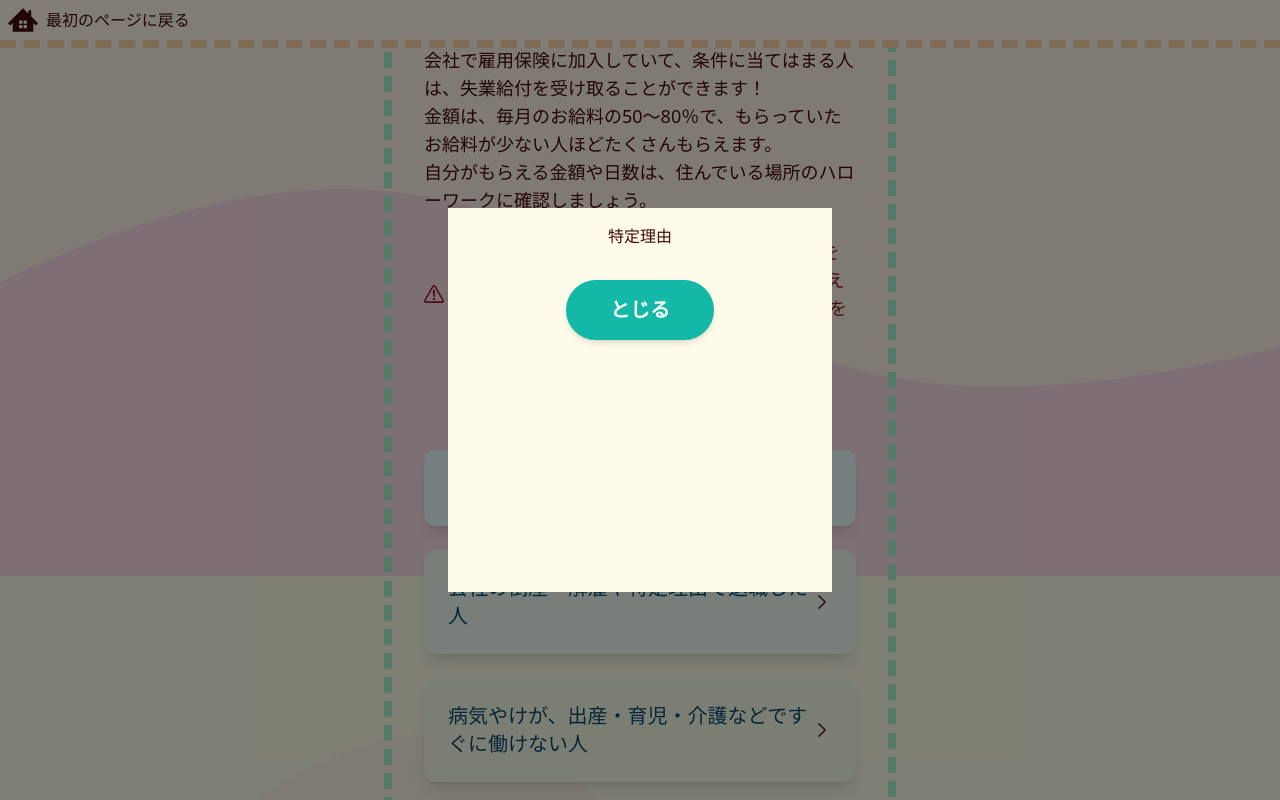
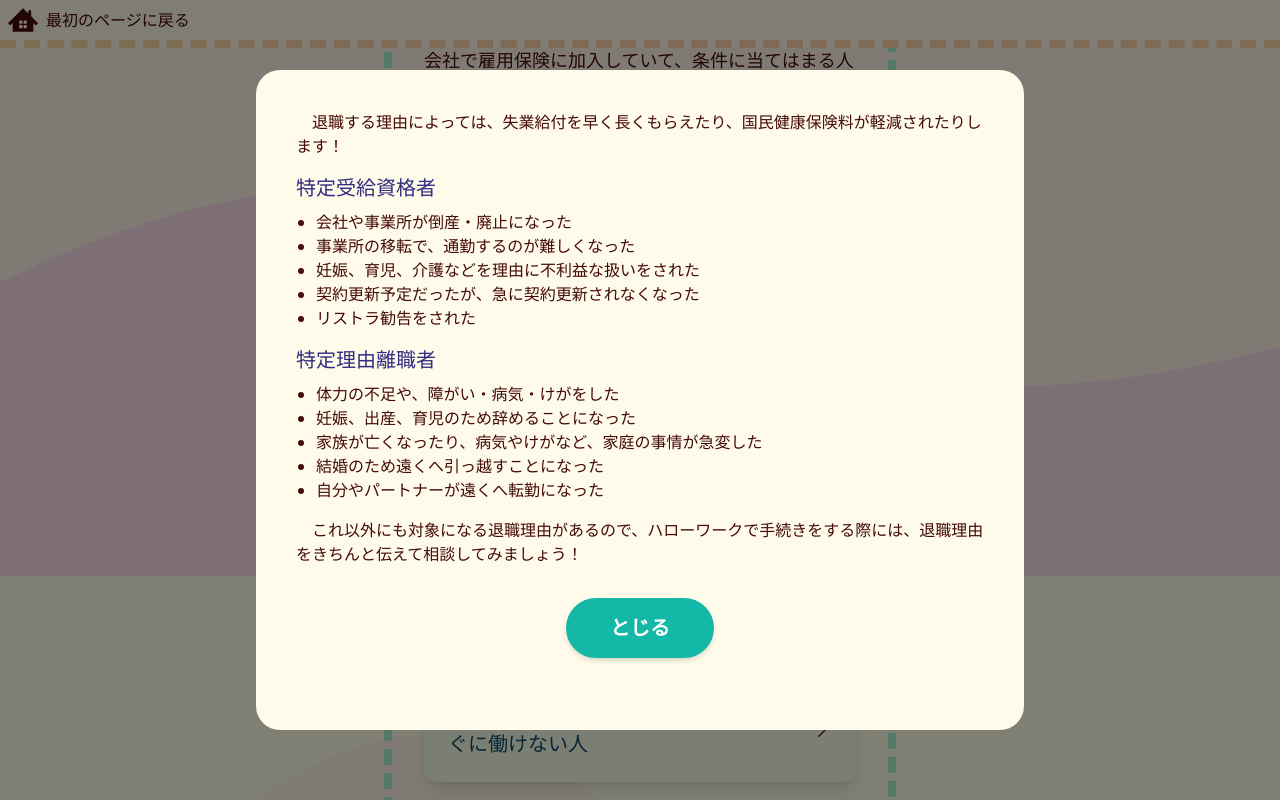
Before and after one commit to Miki-Sh/fukushi, a Next.js app: page /Taisyoku in a window 1280 px wide. Both pictures are taken after a click on the button "自己都合や特定理由って何？". Shown: the part 1718-2518 px from the top of the page. Built offline with nearby package versions, Linux system fonts and the light colour scheme.

Commit message:
✨ 退職理由のモーダルを作成

```diff
--- a/src/components/TaisyokuRiyu.jsx
+++ b/src/components/Modal.jsx
@@ -1,13 +1,13 @@
-const TaisyokuRiyu = (props) => {
-  const setModalOpen = props.setModalOpen;
+const Modal = (props) => {
+  const { setModalOpen, contents } = props;
 
   return (
     <div className='fixed top-0 left-0 w-full h-full bg-black bg-opacity-50
         flex items-center justify-center z-1'
         onClick={() => setModalOpen(false)}>
-      <div className=' h-96 w-96 p-4 text-center text-red-950 bg-amber-50'
+      <div className=' h-auto w-96 sm:w-3/4 max-w-3xl sm:rounded-3xl p-6 sm:p-10 grid justify-items-center text-red-950 bg-amber-50'
           onClick={(e) => e.stopPropagation()}>
-        <h1>特定理由</h1>
+        { contents }
         <button className='my-8 py-3 px-10 text-center shadow-md rounded-full text-xl font-semibold
           bg-teal-500 hover:bg-white text-white hover:text-teal-500 border-4 hover:border-4 border-teal-500
           transition duration-200 ease-in'
@@ -18,4 +18,4 @@ const TaisyokuRiyu = (props) => {
   );
 };
 
-export default TaisyokuRiyu;
+export default Modal;
--- a/src/pages/Taisyoku.jsx
+++ b/src/pages/Taisyoku.jsx
@@ -1,8 +1,8 @@
 import { useState } from 'react';
 import Image from 'next/image';
 import Link from 'next/link';
-import TaisyokuRiyu from '/src/components/TaisyokuRiyu';
 import Accordion from '/src/components/Accordion';
+import Modal from '/src/components/Modal';
 
 const Taisyoku = () => {
   const [modalOpen, setModalOpen] = useState(false);
@@ -99,7 +99,29 @@ const Taisyoku = () => {
           className='mb-6 py-2 px-4 text-center shadow-md rounded-3xl text-lg font-semibold
             bg-teal-500 hover:bg-white text-white hover:text-teal-500 border-4 hover:border-4 border-teal-500
             transition duration-200 ease-in'>自己都合や特定理由って何？</button>
-        { modalOpen && <TaisyokuRiyu setModalOpen={setModalOpen} /> }
+        { modalOpen && <Modal
+          contents={
+            <div className='text-left'>
+              <h1>　退職する理由によっては、失業給付を早く長くもらえたり、国民健康保険料が軽減されたりします！</h1>
+                <h2 className='pt-4 pb-2 text-xl text-indigo-900'>特定受給資格者</h2>
+                  <ul className='ml-5 list-disc'>
+                    <li>会社や事業所が倒産・廃止になった</li>
+                    <li>事業所の移転で、通勤するのが難しくなった</li>
+                    <li>妊娠、育児、介護などを理由に不利益な扱いをされた</li>
+                    <li>契約更新予定だったが、急に契約更新されなくなった</li>
+                    <li>リストラ勧告をされた</li>
+                  </ul>
+                <h2 className='pt-4 pb-2 text-xl text-indigo-900'>特定理由離職者</h2>
+                  <ul className='ml-5 list-disc'>
+                    <li>体力の不足や、障がい・病気・けがをした</li>
+                    <li>妊娠、出産、育児のため辞めることになった</li>
+                    <li>家族が亡くなったり、病気やけがなど、家庭の事情が急変した</li>
+                    <li>結婚のため遠くへ引っ越すことになった</li>
+                    <li>自分やパートナーが遠くへ転勤になった</li>
+                  </ul>
+                <p className='pt-4'>　これ以外にも対象になる退職理由があるので、ハローワークで手続きをする際には、退職理由をきちんと伝えて相談してみましょう！</p>
+            </div>}
+          setModalOpen={setModalOpen} /> }
         <Accordion
           List={[{
             title: '自己都合で退職した人',
```
